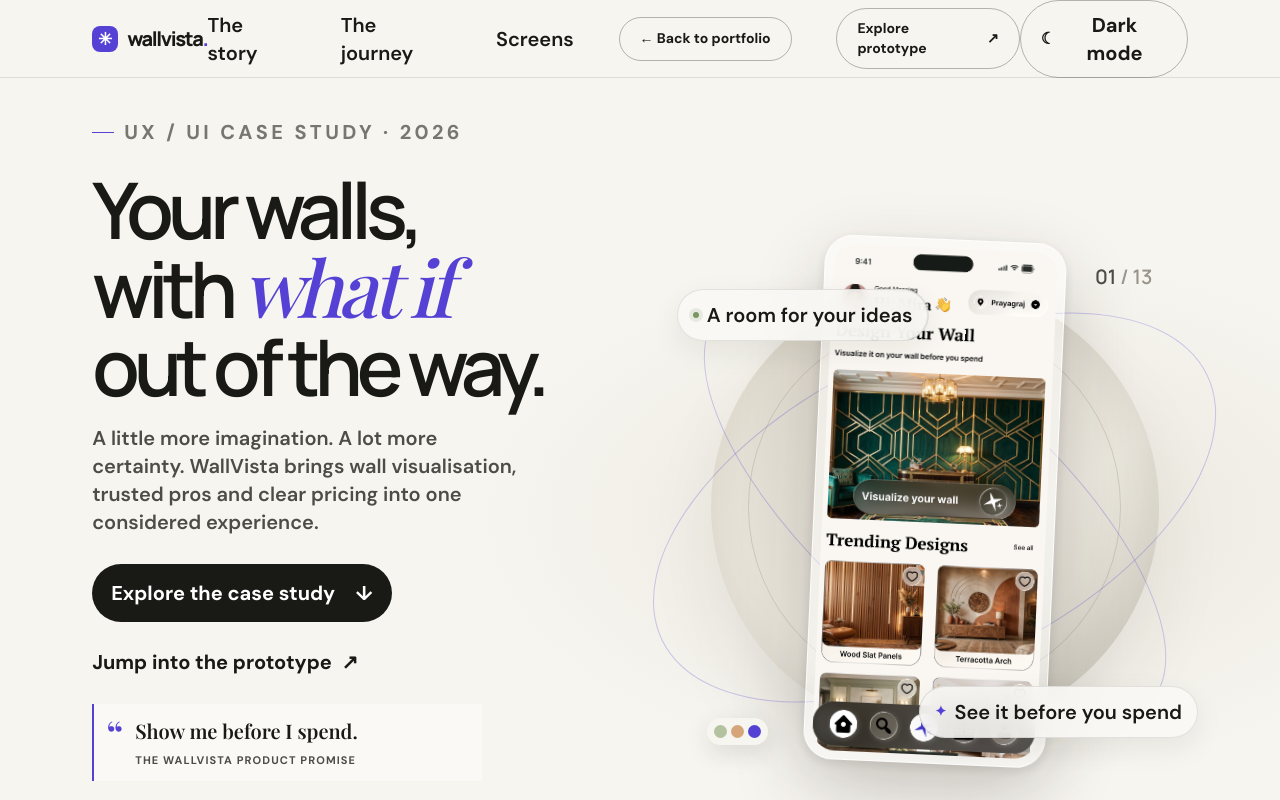
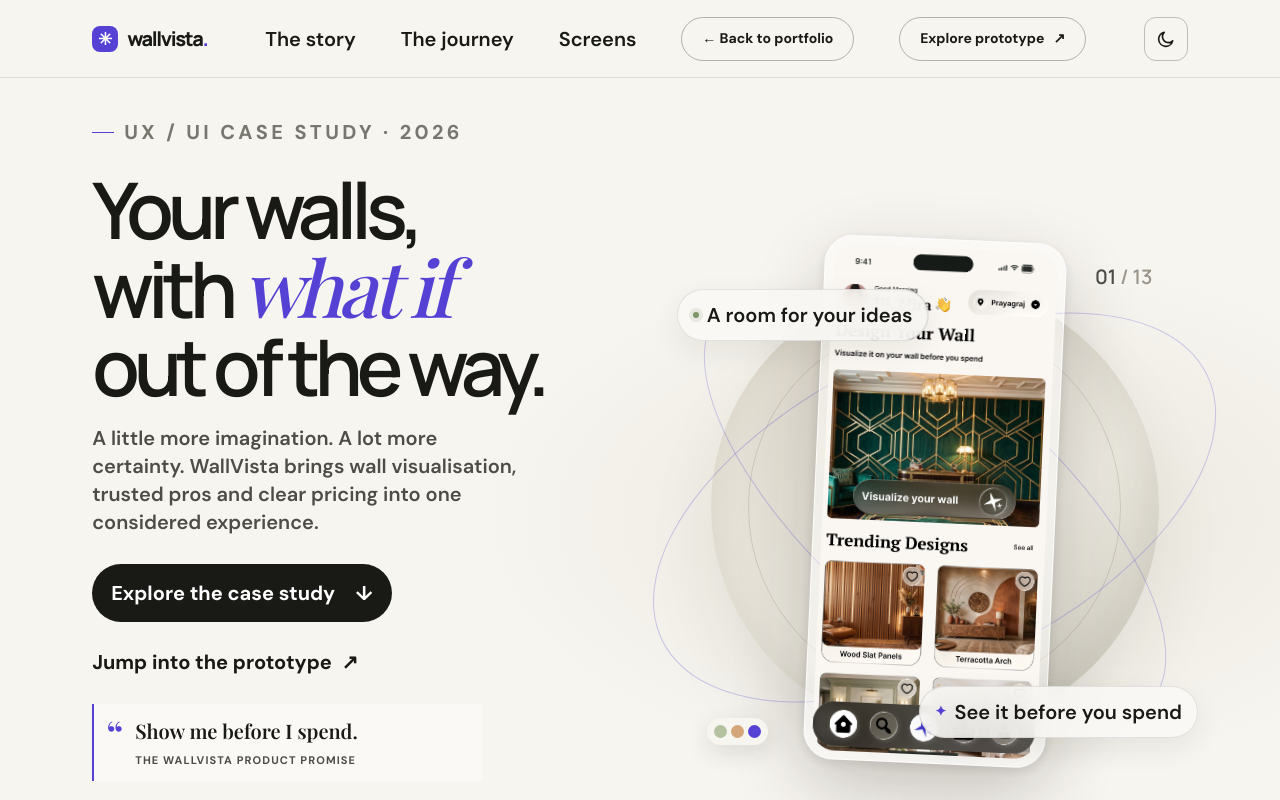
Before and after one commit to harshitbxrr-oss/UI-UX-Portfolio, a plain HTML site: page WallVista Prototype/index.html in a window 1280 px wide. Shown: the top 800 px of the page. Drawn offline with nearby package versions, Linux system fonts and the light colour scheme.

Commit message:
Update theme toggle to SVG outline moon icon and remove principle section quote mark

```diff
--- a/WallVista Prototype/index.html
+++ b/WallVista Prototype/index.html
@@ -28,8 +28,9 @@
       </nav>
       <div class="header-actions">
         <button class="theme-toggle" type="button" aria-label="Switch to dark mode" aria-pressed="false">
-          <span class="theme-icon" aria-hidden="true">☾</span>
-          <span class="theme-label">Dark mode</span>
+          <svg class="theme-icon" viewBox="0 0 24 24" width="20" height="20" fill="none" stroke="currentColor" stroke-width="2" stroke-linecap="round" stroke-linejoin="round" aria-hidden="true">
+            <path d="M20 14.2A8.5 8.5 0 1 1 9.8 4a7 7 0 0 0 10.2 10.2z"/>
+          </svg>
         </button>
         <button class="menu-toggle" type="button" aria-expanded="false" aria-controls="site-nav" aria-label="Open navigation">
           <span></span><span></span>
@@ -148,7 +149,6 @@
       </section>
 
       <section class="principle section-pad">
-        <div class="principle-mark" aria-hidden="true">“</div>
         <p class="eyebrow">THE PRODUCT PRINCIPLE</p>
         <blockquote>Show me<br><em>before I spend.</em></blockquote>
         <p class="principle-caption">A simple idea to guide every step — from the first wall scan to the final booking.</p>
--- a/WallVista Prototype/script.js
+++ b/WallVista Prototype/script.js
@@ -174,8 +174,12 @@ function applyTheme(theme, persist = false) {
   document.documentElement.dataset.theme = enableDarkMode ? "dark" : "light";
   themeToggle.setAttribute("aria-pressed", String(enableDarkMode));
   themeToggle.setAttribute("aria-label", `Switch to ${enableDarkMode ? "light" : "dark"} mode`);
-  themeIcon.textContent = enableDarkMode ? "☀" : "☾";
-  themeLabel.textContent = enableDarkMode ? "Light mode" : "Dark mode";
+  themeIcon.innerHTML = enableDarkMode
+    ? '<circle cx="12" cy="12" r="4.3"/><line x1="12" y1="2.5" x2="12" y2="5"/><line x1="12" y1="19" x2="12" y2="21.5"/><line x1="4.2" y1="4.2" x2="6" y2="6"/><line x1="18" y1="18" x2="19.8" y2="19.8"/><line x1="2.5" y1="12" x2="5" y2="12"/><line x1="19" y1="12" x2="21.5" y2="12"/><line x1="4.2" y1="19.8" x2="6" y2="18"/><line x1="18" y1="6" x2="19.8" y2="4.2"/>'
+    : '<path d="M20 14.2A8.5 8.5 0 1 1 9.8 4a7 7 0 0 0 10.2 10.2z"/>';
+  if (themeLabel) {
+    themeLabel.textContent = enableDarkMode ? "Light mode" : "Dark mode";
+  }
   themeColor.content = enableDarkMode ? "#171715" : "#f7f5f0";
   if (persist) {
     try {
--- a/WallVista Prototype/styles.css
+++ b/WallVista Prototype/styles.css
@@ -42,9 +42,10 @@ img { display: block; max-width: 100%; }
 .nav-cta:hover { color: white; background: var(--ink); border-color: var(--ink); }
 .nav-cta span { margin-left: 9px; }
 .header-actions { display: flex; align-items: center; gap: 9px; }
-.theme-toggle { display: inline-flex; align-items: center; gap: 7px; min-height: 44px; padding: 10px 20px; border: 1px solid rgba(25,25,22,.3); border-radius: 999px; background: transparent; cursor: pointer; font-size: 14px; font-weight: 700; transition: background .2s, color .2s, border-color .2s; }
-.theme-toggle:hover { color: white; background: var(--ink); border-color: var(--ink); }
-.theme-icon { font-size: 16px; line-height: 1; }
+.theme-toggle { display: inline-flex; align-items: center; justify-content: center; width: 44px; height: 44px; min-height: 44px; padding: 0; border: 1px solid rgba(25,25,22,.25); border-radius: 12px; background: transparent; color: var(--ink); cursor: pointer; transition: background .2s, color .2s, border-color .2s, transform .2s; }
+.theme-toggle:hover { color: var(--purple); border-color: var(--purple); background: rgba(85,66,213,.06); }
+.theme-toggle:active { transform: scale(.94); }
+.theme-icon { width: 20px; height: 20px; display: block; }
 .menu-toggle { display: none; }
 
 .hero { min-height: min(810px, 100svh); min-height: max(710px, min(850px, 100svh)); position: relative; display: grid; grid-template-columns: 1fr .94fr; align-items: center; gap: 4vw; overflow: hidden; padding: 118px var(--gutter) 98px; background: radial-gradient(ellipse at 76% 52%, rgba(223,219,205,.6), transparent 36%), var(--paper); }
@@ -283,7 +284,7 @@ h2 { margin-bottom: 0; font: 600 clamp(39px, 5vw, 69px)/1.06 var(--font-display)
   .site-header { height: 66px; }
   .wordmark { font-size: 18px; }
   .header-actions { margin-left: auto; }
-  .theme-toggle { min-height: 38px; padding: 0 10px; font-size: 11px; }
+  .theme-toggle { width: 38px; height: 38px; min-height: 38px; padding: 0; font-size: 14px; }
   .menu-toggle { width: 38px; height: 38px; padding: 10px 8px; display: flex; flex-direction: column; justify-content: center; gap: 5px; border: 1px solid var(--line); border-radius: 50%; background: transparent; }
   .menu-toggle span { width: 16px; height: 1px; margin: 0 auto; background: var(--ink); transition: transform .2s; }
   .menu-toggle[aria-expanded="true"] span:first-child { transform: translateY(3px) rotate(45deg); }
@@ -594,8 +595,9 @@ h2 { margin-bottom: 0; font: 600 clamp(39px, 5vw, 69px)/1.06 var(--font-display)
 :root[data-theme="dark"] .hero .eyebrow,
 :root[data-theme="dark"] .section-index,
 :root[data-theme="dark"] .eyebrow { color: var(--muted); }
-:root[data-theme="dark"] .nav-cta:hover,
-:root[data-theme="dark"] .theme-toggle:hover { color: #171715; background: #f2efe7; border-color: #f2efe7; }
+:root[data-theme="dark"] .nav-cta:hover { color: #171715; background: #f2efe7; border-color: #f2efe7; }
+:root[data-theme="dark"] .theme-toggle:hover { color: var(--purple); border-color: var(--purple); background: rgba(169,154,255,.12); }
+
 :root[data-theme="dark"] .skip-link { color: #171715; background: #f2efe7; }
 
 /* Grey copy uses a stronger neutral and semibold weight for better legibility. */
```
